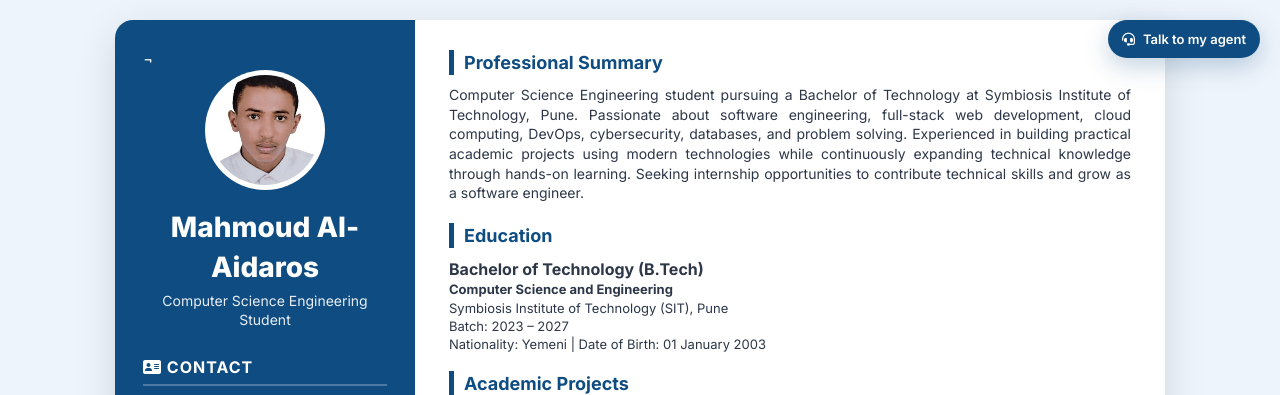
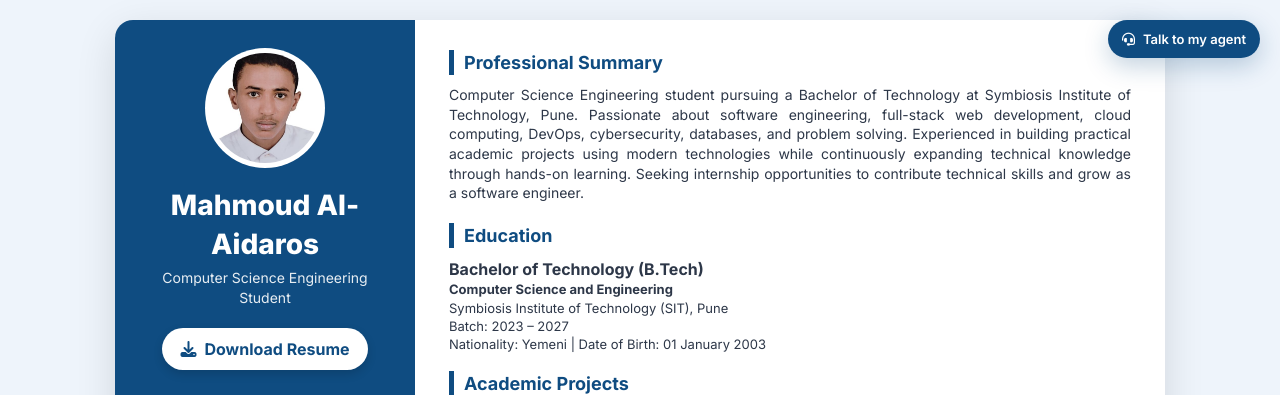
Before and after one commit to Mahmoud772122777/mahmoud-portfolio, a plain HTML site: page index.html in a window 1280 px wide. Shown: the top 395 px of the page. Drawn offline with Linux system fonts and the light colour scheme.

Commit message:
Add download resume button

```diff
--- a/index.html
+++ b/index.html
@@ -60,6 +60,7 @@ body{
 }
 
 .avatar img{
+    display:block;
     width:100%;
     height:100%;
     object-fit:cover;
@@ -244,7 +245,7 @@ h1{
     background:#0b3d67;
 }
 
-}
+
 
 .course-list{
 columns:1;
@@ -262,6 +263,29 @@ text-align:left;
 margin:auto;
 }
 
+.download-container{
+    text-align:center;
+    margin:20px 0 30px;
+}
+
+.download-btn{
+    display:inline-flex;
+    align-items:center;
+    gap:8px;
+    padding:10px 18px;
+    background:#ffffff;
+    color:#0f4c81;
+    text-decoration:none;
+    font-weight:700;
+    border-radius:30px;
+    transition:0.3s;
+    box-shadow:0 4px 10px rgba(0,0,0,.15);
+}
+
+.download-btn:hover{
+    background:#7fd3ff;
+    color:#08355a;
+    transform:translateY(-2px);
 }
 
 @media print{
@@ -278,7 +302,7 @@ max-width:100%;
 }
 
 }
-`
+
 </style>
 
 </head>
@@ -294,7 +318,7 @@ max-width:100%;
 
 <!-- LEFT SIDE -->
 
-<div class="left">¬
+<div class="left">
 
 <div class="avatar">
     <img src="images/profile.jpg" alt="Mahmoud Al-Aidaros">
@@ -304,6 +328,13 @@ max-width:100%;
 
 <div class="subtitle">
 Computer Science Engineering Student
+</div>
+
+<div class="download-container">
+    <a href="resume.pdf" download class="download-btn">
+        <i class="fa-solid fa-download"></i>
+        Download Resume
+    </a>
 </div>
 
 <div class="section">
```
Also changed, not shown: 1 other file.
